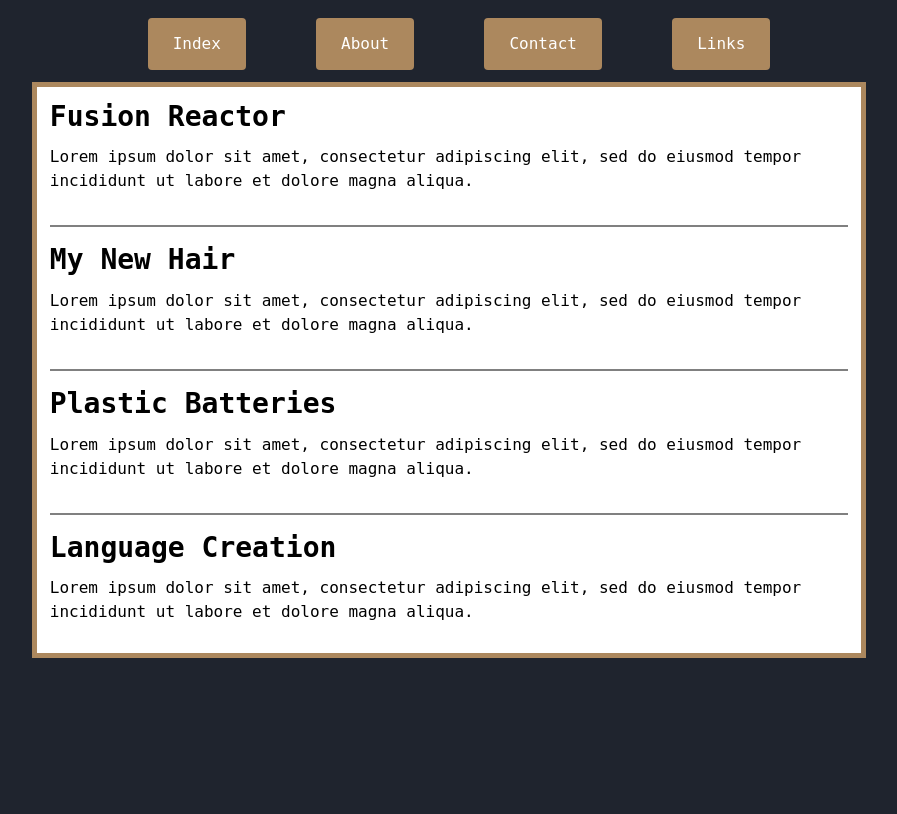
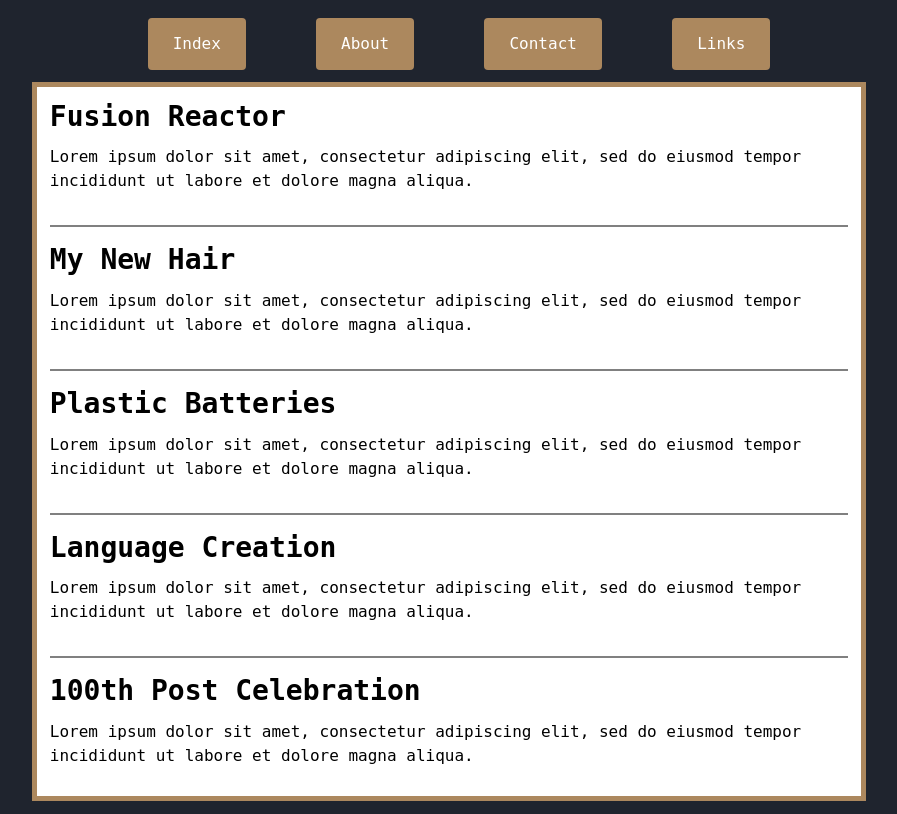
Before and after one commit to fouric/fouric.github.io, a plain HTML site: page index.html in a window 1280 px wide. Shown: the part 210-1024 px from the top of the page, without its empty margins (176-1073 px from the left). Before the commit the page ends 880 px from the top, so only its background shows below. Drawn offline with nearby package versions, Linux system fonts and the light colour scheme.

Commit message:
refactor post generator to take the post content as Markdown and parse it using Markdown.cl

```diff
--- a/index.html
+++ b/index.html
@@ -47,6 +47,12 @@
         <h3 class="card-title"><b>Language Creation</b></h3>
         <p>Lorem ipsum dolor sit amet, consectetur adipiscing elit, sed do eiusmod tempor incididunt ut labore et dolore magna aliqua.</p>
       </div></a>
+      <hr>
+      <a href="#2">
+      <div class="card">
+        <h3 class="card-title"><b>100th Post Celebration</b></h3>
+        <p>Lorem ipsum dolor sit amet, consectetur adipiscing elit, sed do eiusmod tempor incididunt ut labore et dolore magna aliqua.</p>
+      </div></a>
     </div>
   </div>
 </body>
```
Also changed, not shown: post.html (+2 -2 lines), 4 other files.
